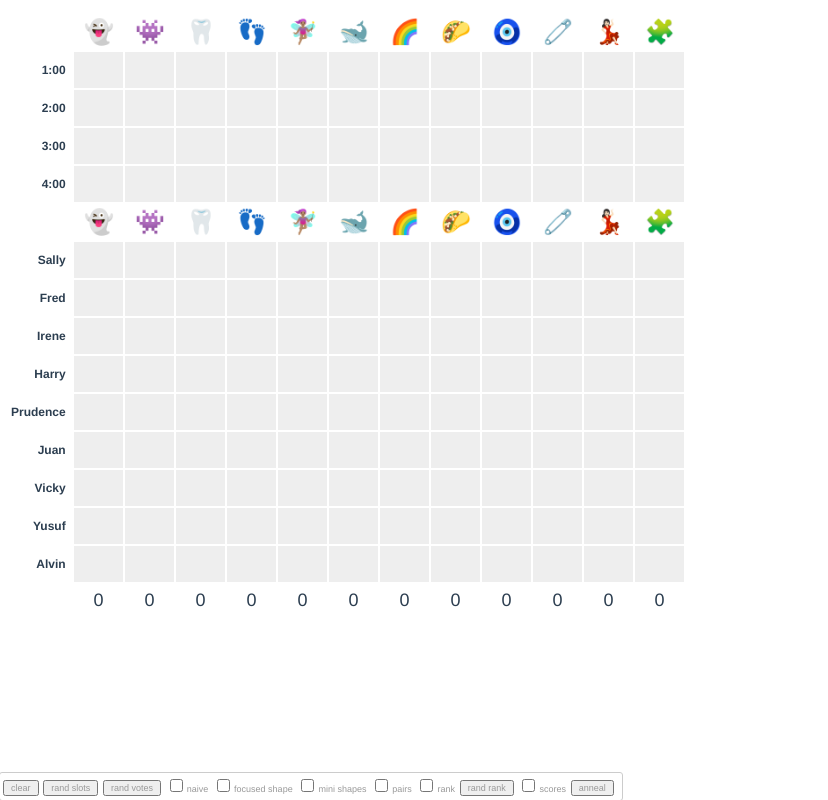
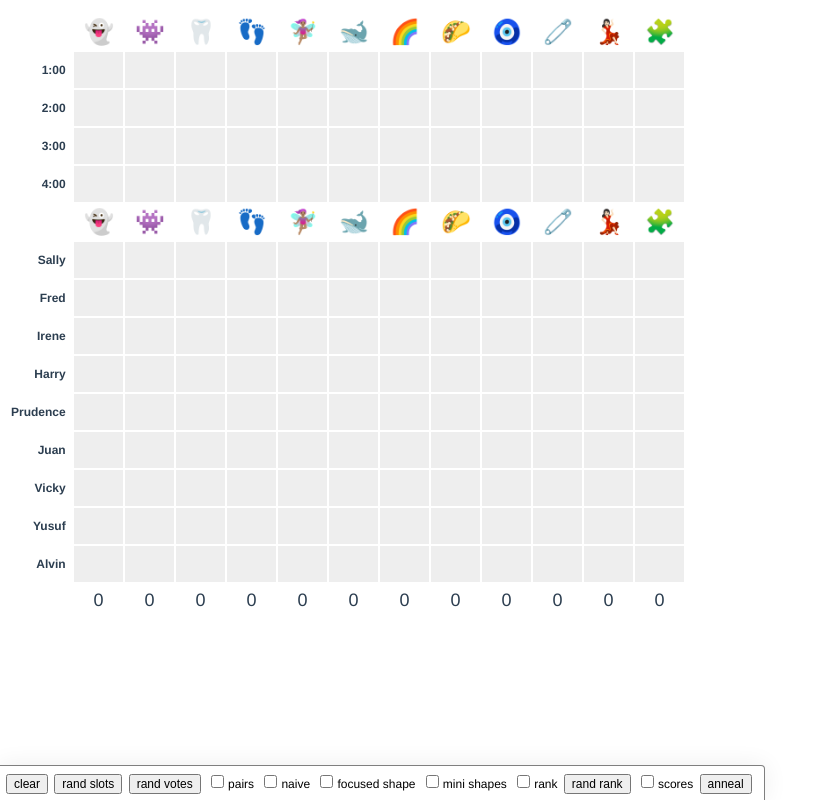
Before and after one commit to pcantrell/sessionizer-visualizer, a Vue app: page / in a window 1280 px wide. Shown: the whole page, without its empty margins (0-828 px from the left). Built offline with nearby package versions, Linux system fonts and the light colour scheme.

Commit message:
Control panel tweaks

```diff
--- a/src/App.vue
+++ b/src/App.vue
@@ -127,10 +127,10 @@
       <button @click="schedule.clear()">clear</button>
       <button @click="schedule.randomizeSlots()">rand slots</button>
       <button @click="schedule.randomizeVotes()">rand votes</button>
+      <Toggle v-model="options.showPairs" label="pairs" />
       <Toggle v-model="options.showNaiveScores" label="naive" />
       <Toggle v-model="options.showFocusedShape" label="focused shape" />
       <Toggle v-model="options.showMiniShapes" label="mini shapes" />
-      <Toggle v-model="options.showPairs" label="pairs" />
       <Toggle v-model="options.showRanking" label="rank" />
       <button @click="schedule.randomizeRanks()">rand rank</button>
       <Toggle v-model="options.showShapeScores" label="scores" />
@@ -425,24 +425,27 @@ export default class App extends Vue {
 }
 
 .control-panel {
-  background: white;
-  border: 0.5px solid #ccc;
-  border-radius: 3px;
+  $color: black;
+  $font-size: 12px;
+
   position: fixed;
-  font-size: 9px;
-  padding: 3px;
   bottom: -1px;
   left: -1px;
-  color: #999;
+  background: white;
+  border: 0.5px solid rgba(0,0,0,0.5);
+  box-shadow: 0px 0px 24px rgba(0,0,0,0.07);
+  border-top-right-radius: 4px;
+  font-size: $font-size;
+  padding: 6px;
+  color: $color;
   label {
     margin-left: 1px;
     margin-right: 1ex;
   }
   button {
-    color: #999;
-    font-size: 9px;
+    color: $color;
+    font-size: $font-size;
     position: relative;
-    top: -0.2ex;
     margin-right: 1ex;
   }
 }
```
